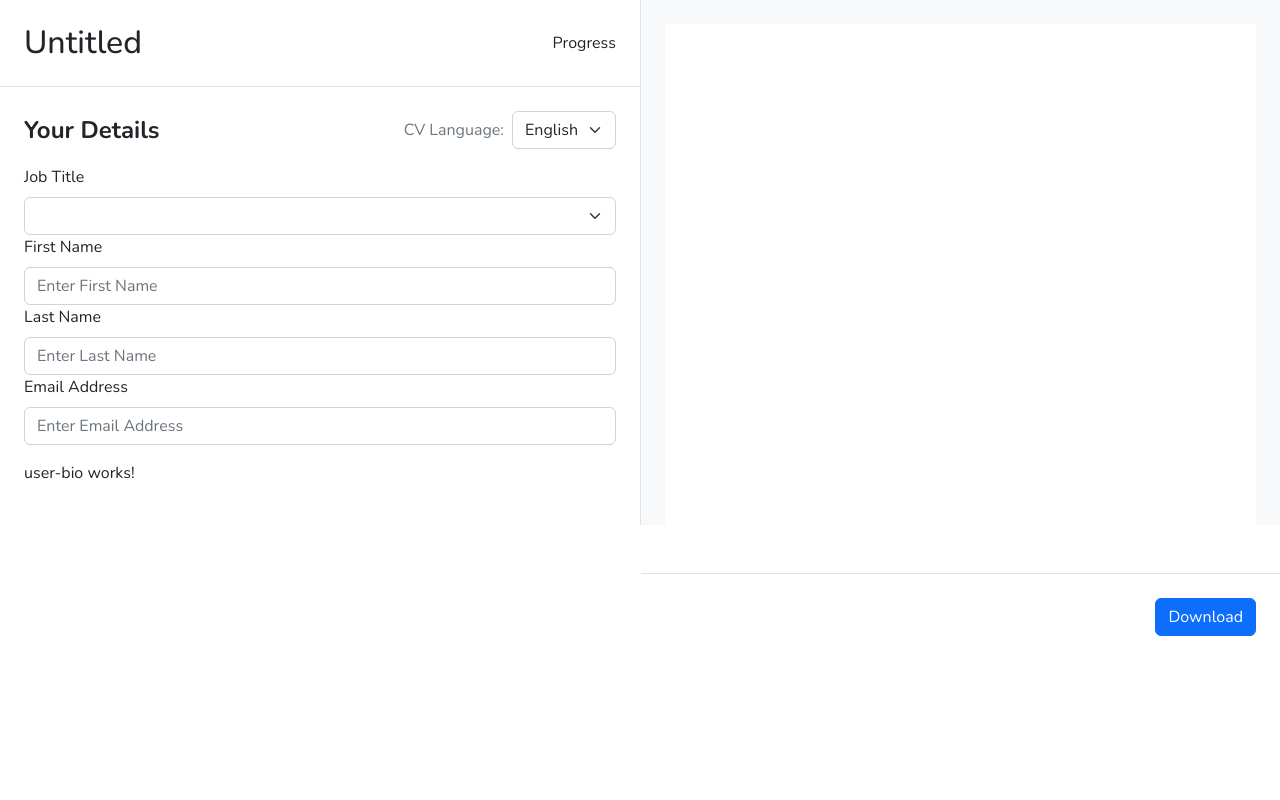
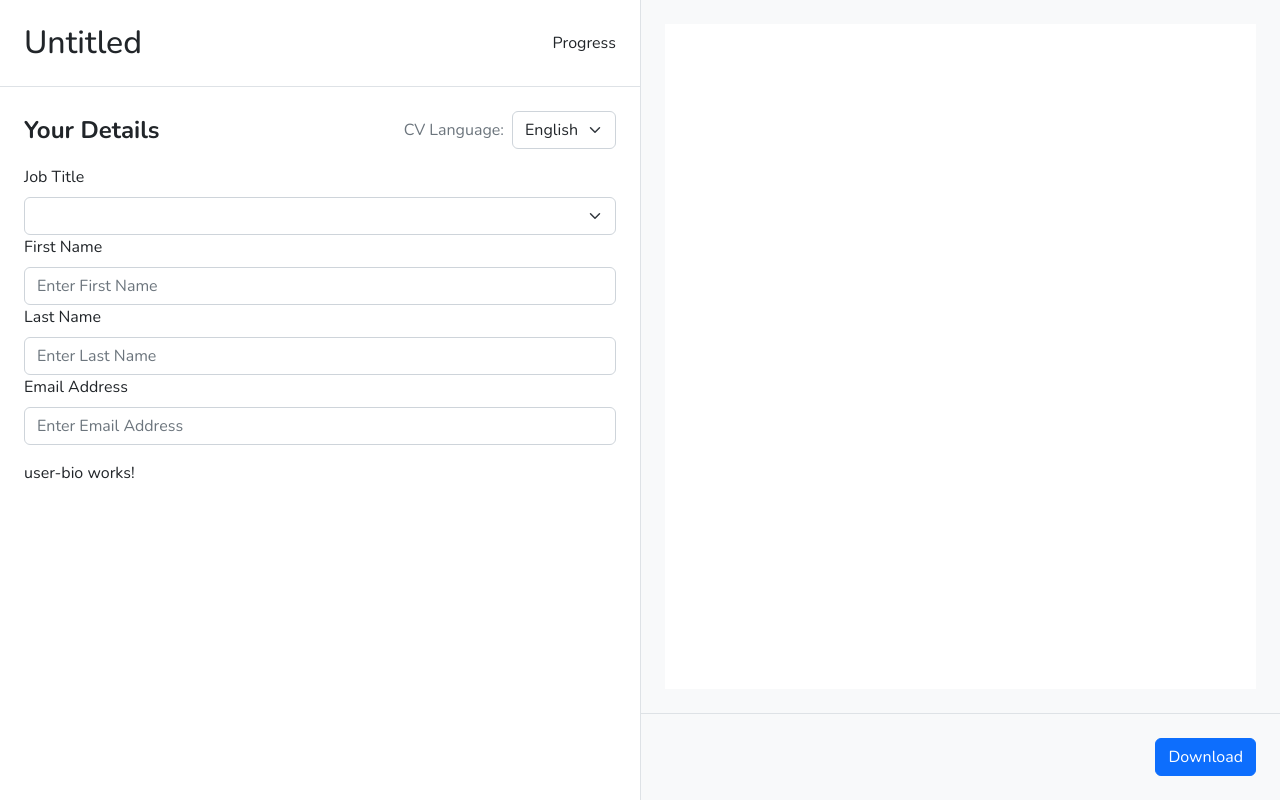
Before and after one commit to binulad/angular-demo, an Angular app: page / in a window 1280 px wide. Built offline with nearby package versions, Linux system fonts and the light colour scheme.

Commit message:
feat: update the class

```diff
--- a/angular.json
+++ b/angular.json
@@ -100,5 +100,8 @@
         }
       }
     }
+  },
+  "cli": {
+    "analytics": false
   }
 }
--- a/src/app/app.component.html
+++ b/src/app/app.component.html
@@ -1,17 +1,17 @@
-<main class="grid gap-0">
+<main class="grid gap-0 h-100">
   <section class="g-col-6">
     <app-header [userName]="userName"></app-header>
     <div class="p-4">
       <app-user (userData)="getUserData($event)"></app-user>
     </div>
   </section>
-  <section class="g-col-6 border-start bg-light">
-    <div class="page p-4 m-4 h-100 bg-white">
+  <section class="g-col-6 border-start bg-light grid gap-0 overflow-hidden">
+    <div class="page p-4 m-4 bg-white g-col-12">
       <!-- Header -->
       <h4 class="m-0">{{userData.firstName}} {{userData.lastName}}</h4>
       <p class="small text-muted">{{userData.jobTitle}}</p>
     </div>
-    <div class="action-area p-4 border-top d-flex">
+    <div class="action-area p-4 border-top d-flex g-col-12">
       <button type="button" class="ms-auto btn btn-primary">Download</button>
     </div>
   </section>
```
